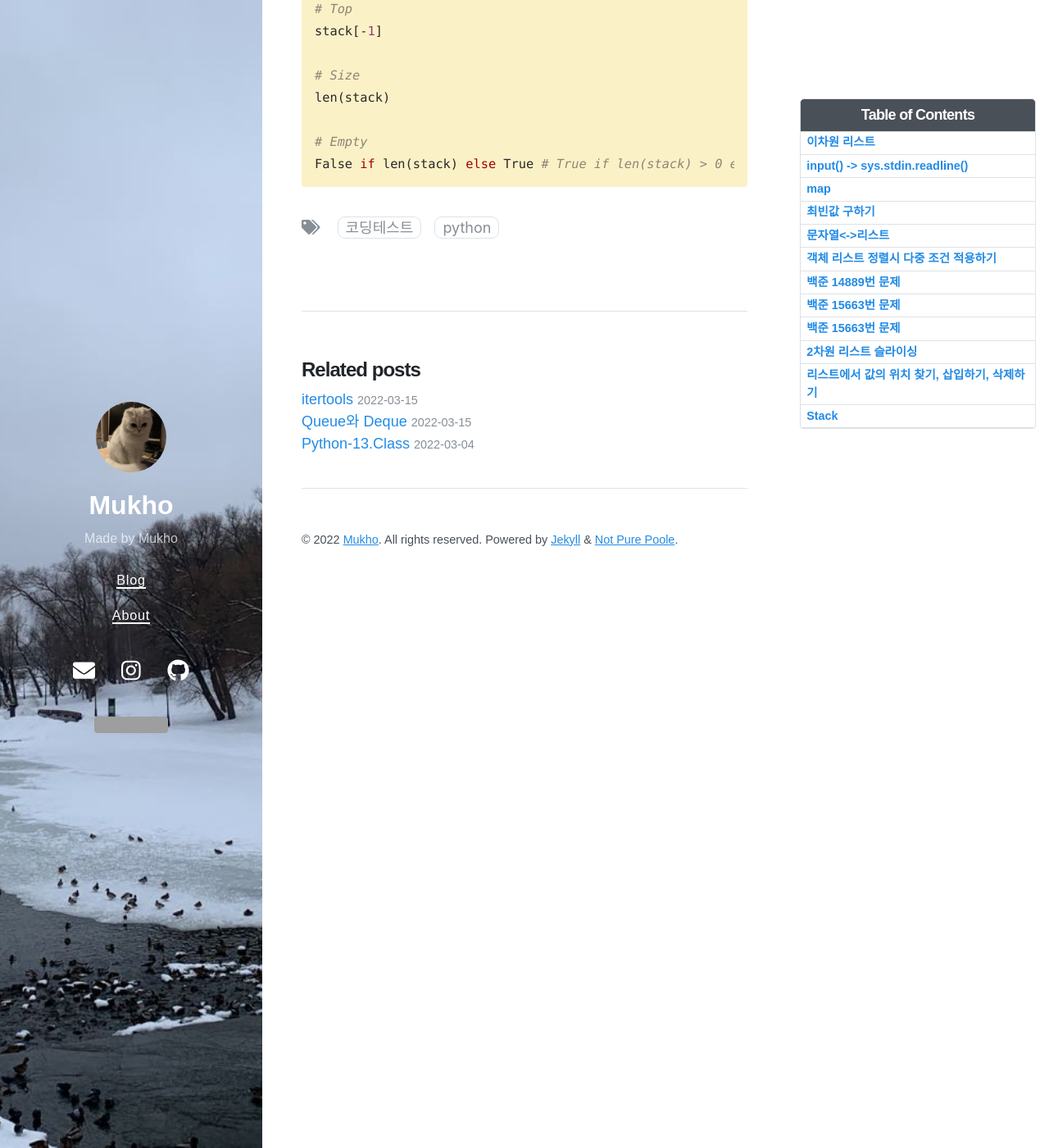
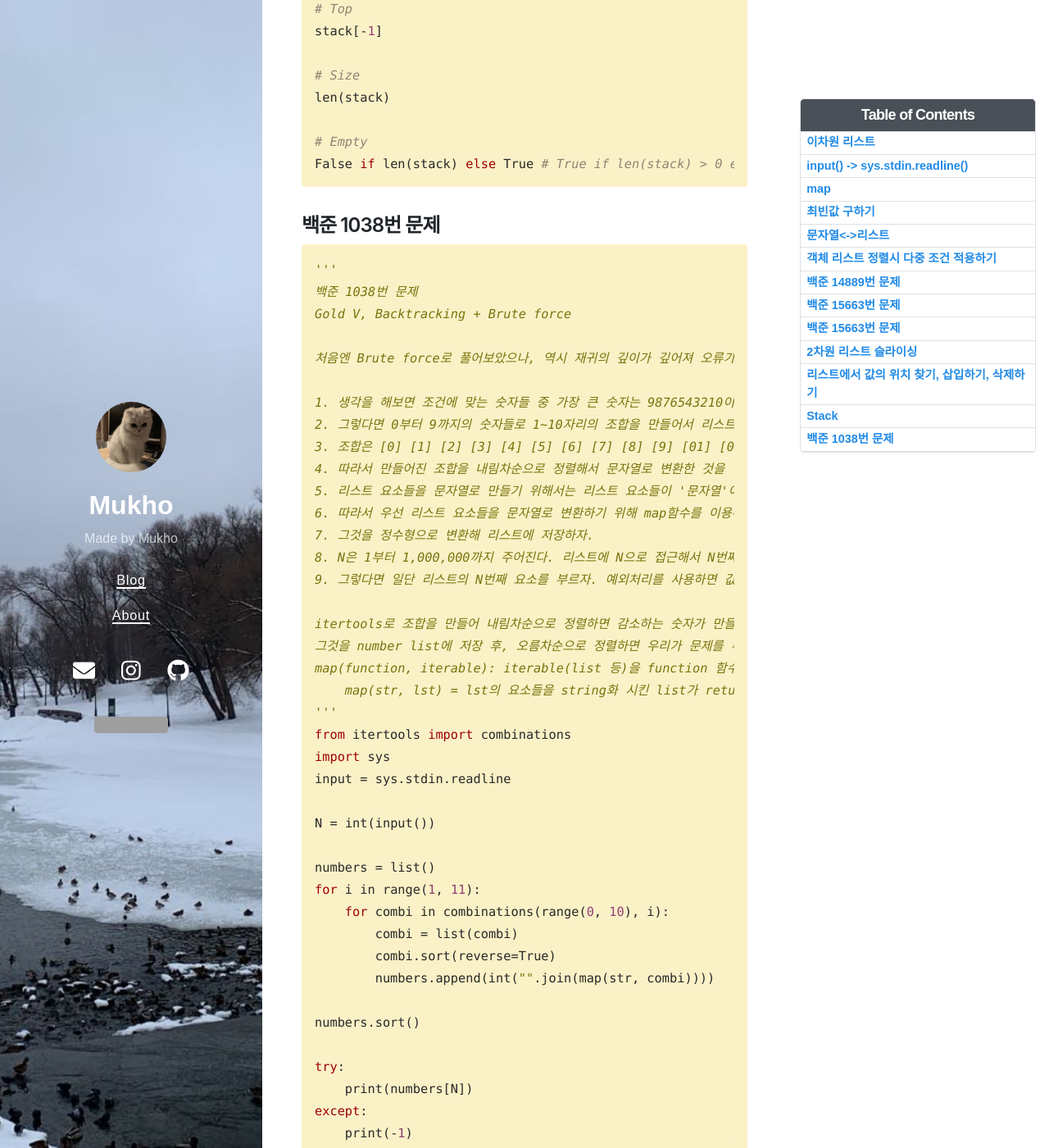
Before and after one commit to mukhoplus/mukhoplus.github.io, a Jekyll site: the page built from _posts/2022-03-08-코딩테스트 낙서장.md, in a window 1280 px wide and 1400 px high, scrolled down 6338 px. Shown: the whole window at 82% size. Built offline with Jekyll 4.4.1, drawn with Linux system fonts in a browser that asks for light colours; nearby versions of some CDN libraries; comment, search, counter and statistics services are not loaded; some of the changed text lies outside the part shown; grey boxes are pictures that could not be loaded.

Commit message:
Update Posting

````diff
--- a/_posts/2022-03-08-코딩테스트 낙서장.md
+++ b/_posts/2022-03-08-코딩테스트 낙서장.md
@@ -2,7 +2,7 @@
 layout: post
 title: 코딩테스트 낙서장
 date: 2022-03-08 18:24 +0000
-last_modified_at: 2022-03-15 02:29:39 +0000
+last_modified_at: 2022-03-16 01:10:59 +0000
 tags: [코딩테스트, Python]
 toc:  true
 ---
@@ -236,3 +236,48 @@ len(stack)
 # Empty
 False if len(stack) else True # True if len(stack) > 0 else False
 ```
+
+## 백준 1038번 문제<br>
+
+```python
+'''
+백준 1038번 문제
+Gold V, Backtracking + Brute force
+
+처음엔 Brute force로 풀어보았으나, 역시 재귀의 깊이가 깊어져 오류가 발생했다.
+
+1. 생각을 해보면 조건에 맞는 숫자들 중 가장 큰 숫자는 9876543210이다.
+2. 그렇다면 0부터 9까지의 숫자들로 1~10자리의 조합을 만들어서 리스트에 저장하면 N번째 숫자가 무엇인지 알 수 있지 않을까?
+3. 조합은 [0] [1] [2] [3] [4] [5] [6] [7] [8] [9] [01] [02] [03] ... 꼴로 만들어진다.
+4. 따라서 만들어진 조합을 내림차순으로 정렬해서 문자열로 변환한 것을 정수형으로 변환해 리스트에 저장하면 되지 않을까?
+5. 리스트 요소들을 문자열로 만들기 위해서는 리스트 요소들이 '문자열'이어야 한다. 하지만 리스트의 요소들은 정수형이다.
+6. 따라서 우선 리스트 요소들을 문자열로 변환하기 위해 map함수를 이용해 리스트의 요소들을 문자열로 바꿔줘야 한다.
+7. 그것을 정수형으로 변환해 리스트에 저장하자.
+8. N은 1부터 1,000,000까지 주어진다. 리스트에 N으로 접근해서 N번째 숫자가 있다면 결과값이 return될 것이고, N번째 숫자가 없다면 index error가 발생할 것이다.
+9. 그렇다면 일단 리스트의 N번째 요소를 부르자. 예외처리를 사용하면 값이 없을 때 index error가 발생해 예외처리 구문이 실행될 것이다.
+
+itertools로 조합을 만들어 내림차순으로 정렬하면 감소하는 숫자가 만들어진다.
+그것을 number list에 저장 후, 오름차순으로 정렬하면 우리가 문제를 푸는데 필요한 list가 만들어진다.
+map(function, iterable): iterable(list 등)을 function 함수를 적용해 return.
+    map(str, lst) = lst의 요소들을 string화 시킨 list가 return된다.
+'''
+from itertools import combinations
+import sys
+input = sys.stdin.readline
+
+N = int(input())
+
+numbers = list()
+for i in range(1, 11):
+    for combi in combinations(range(0, 10), i):
+        combi = list(combi)
+        combi.sort(reverse=True)
+        numbers.append(int("".join(map(str, combi))))
+
+numbers.sort()
+
+try:
+    print(numbers[N])
+except:
+    print(-1)
+```
````
